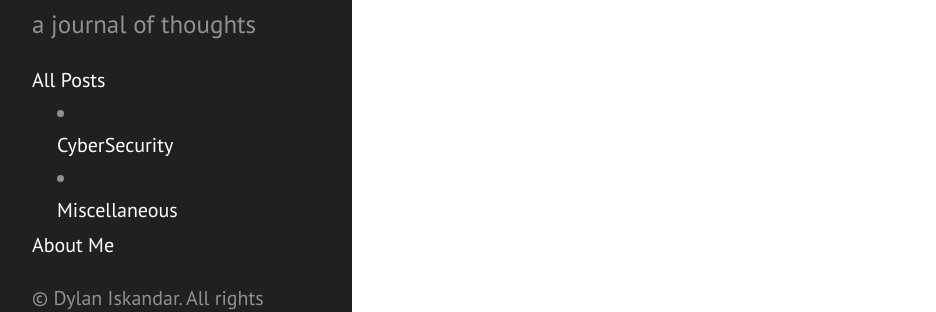
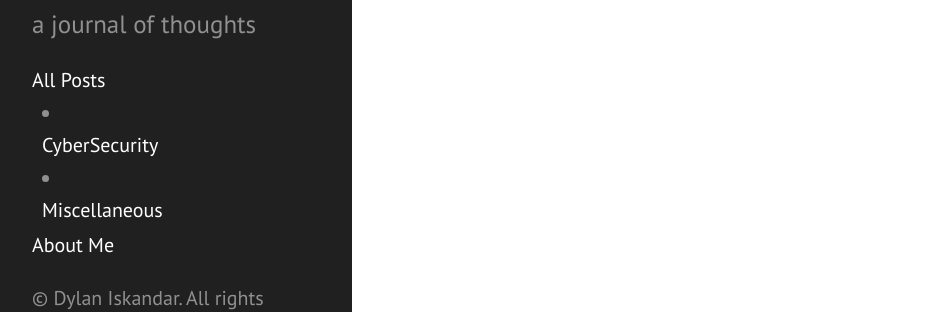
Before and after one commit to mayuridev/myblog, a Jekyll site: the page allposts.html, which Jekyll copies as it is, in a window 1280 px wide. Shown: the part 517-829 px from the top of the page, without its empty margins (8-944 px from the left). Built offline with Jekyll 4.4.1, drawn with Linux system fonts in a browser that asks for light colours.

Commit message:
fixed indentation

```diff
--- a/allposts.html
+++ b/allposts.html
@@ -45,8 +45,8 @@
 
     <nav class="sidebar-nav">
       <a class="sidebar-nav-item" href="/allposts">All Posts</a>
-        <li style="text-indent: 25px"><a class="sidebar-nav-item" href="/cybersec">CyberSecurity</a></li>
-        <li style="text-indent: 25px"><a class="sidebar-nav-item" href="/misc">Miscellaneous</a></li>
+        <li style="text-indent: 10px"><a class="sidebar-nav-item" href="/cybersec">CyberSecurity</a></li>
+        <li style="text-indent: 10px"><a class="sidebar-nav-item" href="/misc">Miscellaneous</a></li>
       <a class="sidebar-nav-item" href="https://dylaniskandar.com">About Me</a>
     </nav>
 
```
